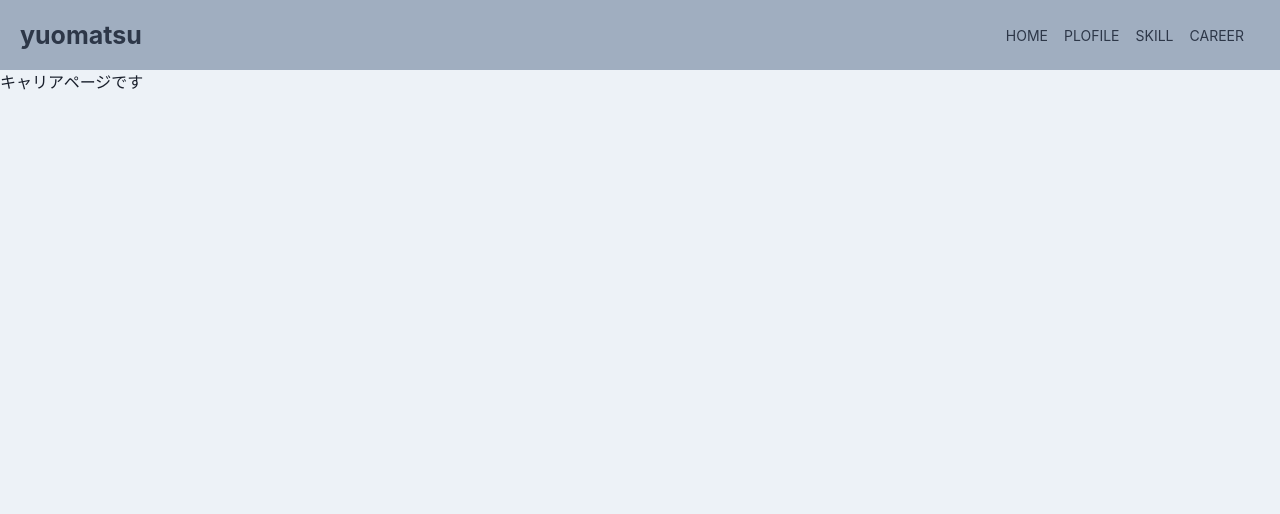
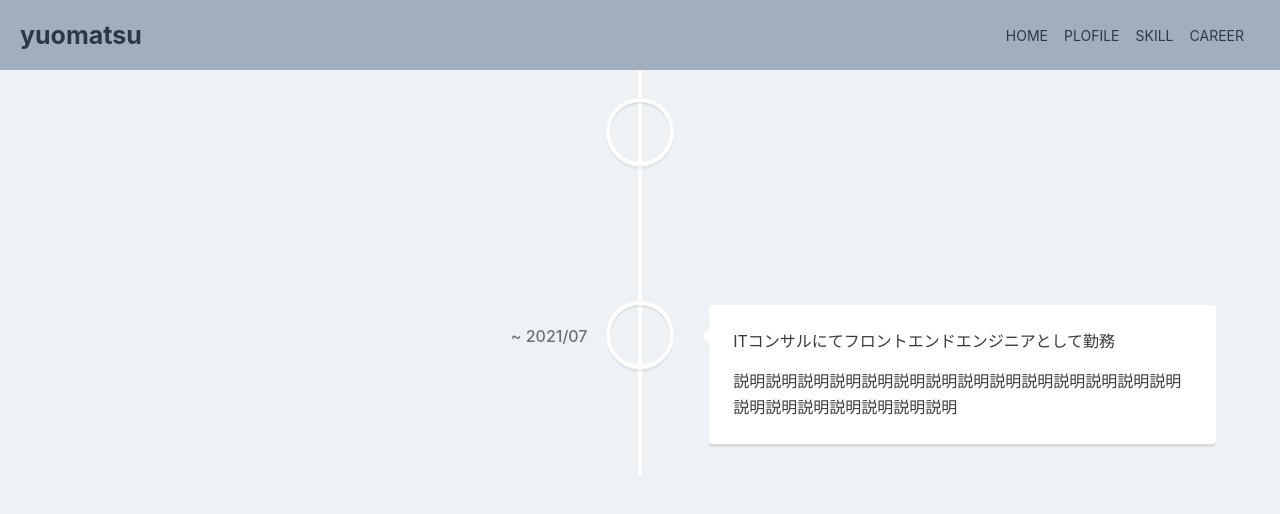
Before and after one commit to yuomatsu/portfolio, a React (Create React App) app: page /career in a window 1280 px wide. Shown: the top 514 px of the page. Built offline with nearby package versions, Linux system fonts and the light colour scheme.

Commit message:
H3コンポーネント修正、キャリアページ作成

```diff
--- a/package.json
+++ b/package.json
@@ -15,12 +15,15 @@
     "@types/react": "^17.0.39",
     "@types/react-dom": "^17.0.11",
     "@types/react-router-dom": "^5.3.3",
+    "@types/react-vertical-timeline-component": "^3.3.2",
     "framer-motion": "^4.1.17",
     "react": "^17.0.2",
     "react-dom": "^17.0.2",
     "react-router-dom": "^5.3.0",
     "react-scripts": "5.0.0",
+    "react-vertical-timeline-component": "^3.5.2",
     "typescript": "^4.5.5",
+    "vertical-timeline-component-react": "^2.1.2",
     "web-vitals": "^2.1.4"
   },
   "scripts": {
--- a/src/components/atoms/text/H3Text.tsx
+++ b/src/components/atoms/text/H3Text.tsx
@@ -7,5 +7,5 @@ type Props = {
 
 export const H3Text: VFC<Props> = memo((props) => {
     const { children } = props;
-    return <Text as="h3" fontSize={{ base: '0.75rem', md: "1.5rem"}} mt={{ base: 15, md: 30}}>{ children }</Text>
+    return <Text as="h3" fontSize={{ base: '1.25rem', md: "1.5rem"}} mt={{ base: 15, md: 30}}>{ children }</Text>
 })
--- a/src/components/data/skill/SkillList.ts
+++ b/src/components/data/skill/SkillList.ts
@@ -1,7 +1,7 @@
 import { Skill} from "../../types/skill/skill"
 
 export const SkillList = () => {
-    const frontEndSkills = [
+    const frontEndSkills: Skill[] = [
         {
             "id": 1,
             "name": "HTML5/CSS3",
@@ -27,7 +27,7 @@ export const SkillList = () => {
             "description": "delectus aut autem",
         },
     ]
-    const backEndSkills = [
+    const backEndSkills: Skill[] = [
         {
             "id": 1,
             "name": "PHP",
--- a/src/components/pages/Career.tsx
+++ b/src/components/pages/Career.tsx
@@ -1,5 +1,45 @@
 import { memo, VFC } from "react";
 
+import {
+    VerticalTimeline,
+    VerticalTimelineElement,
+} from "react-vertical-timeline-component";
+import "react-vertical-timeline-component/style.min.css";
+
+const careers = [
+    {
+    id: 0,
+    date: "2017/04 ~ 2021/06",
+    title: "広告人材企業にてシステム職として勤務",
+    description:
+        "説明説明説明説明説明説明説明説明説明説明説明説明説明説明説明説明説明説明説明説明説明",
+    },
+    {
+    id: 1,
+    date: "~ 2021/07",
+    title: "ITコンサルにてフロントエンドエンジニアとして勤務",
+    description:
+        "説明説明説明説明説明説明説明説明説明説明説明説明説明説明説明説明説明説明説明説明説明",
+    },
+]
+
 export const Career: VFC = memo(() => {
-    return <p>キャリアページです</p>
+    return (
+        <VerticalTimeline className="timeline">
+        {careers.map((career) => {
+            return (
+            <VerticalTimelineElement
+                key={career.id}
+                className="vertical-timeline-element--work vertical-timeline-element-date"
+                contentStyle={{ background: "#fff", color: "#3a3a3f" }}
+                contentArrowStyle={{ borderRight: "7px solid  #fff" }}
+                date={career.date}
+            >
+                <h3 className="vertical-timeline-element-title">{career.title}</h3>
+                <p>{career.description}</p>
+            </VerticalTimelineElement>
+            );
+        })}
+        </VerticalTimeline>
+    )
 })
--- a/src/components/pages/Profile.tsx
+++ b/src/components/pages/Profile.tsx
@@ -4,6 +4,7 @@ import { Image, Text } from '@chakra-ui/react';
 
 import { H1Text } from "../atoms/text/H1Text";
 import { H2Text } from "../atoms/text/H2Text"
+import { H3Text } from "../atoms/text/H3Text"
 
 export const Profile: VFC = memo(() => {
     return (
@@ -22,16 +23,16 @@ export const Profile: VFC = memo(() => {
                 </Text>
             </Box>
             <Box textAlign="left" mt={{ base: 5, md: 120}}>
-                <H2Text>Age</H2Text>
+                <H3Text>Age</H3Text>
                 <Text>28歳</Text>
-                <H2Text>Hobby</H2Text>
+                <H3Text>Hobby</H3Text>
                 <UnorderedList>
                     <ListItem>テレビゲーム</ListItem>
                     <ListItem>旅行</ListItem>
                     <ListItem>スノーボード</ListItem>
                     <ListItem>読書</ListItem>
                 </UnorderedList>
-                <H2Text>Favorite Food</H2Text>
+                <H3Text>Favorite Food</H3Text>
                 <UnorderedList>
                     <ListItem>焼肉</ListItem>
                     <ListItem>コーヒー</ListItem>
```
Also changed, not shown: 1 other file (tests, documents, lock files or other folders).
